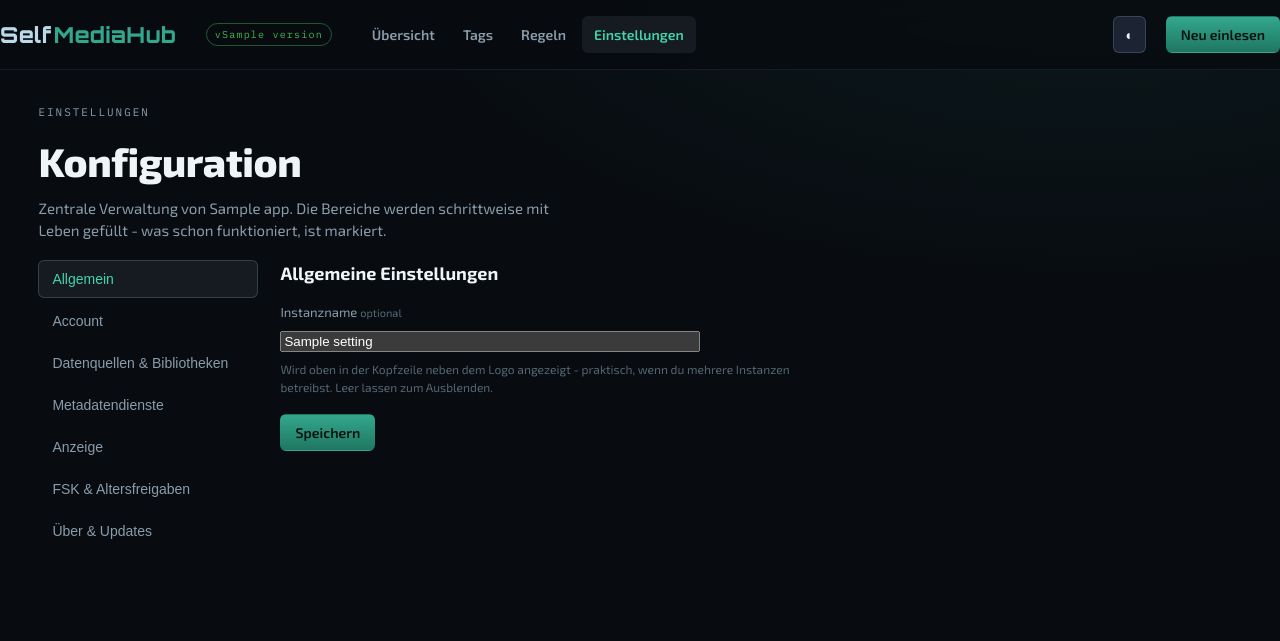
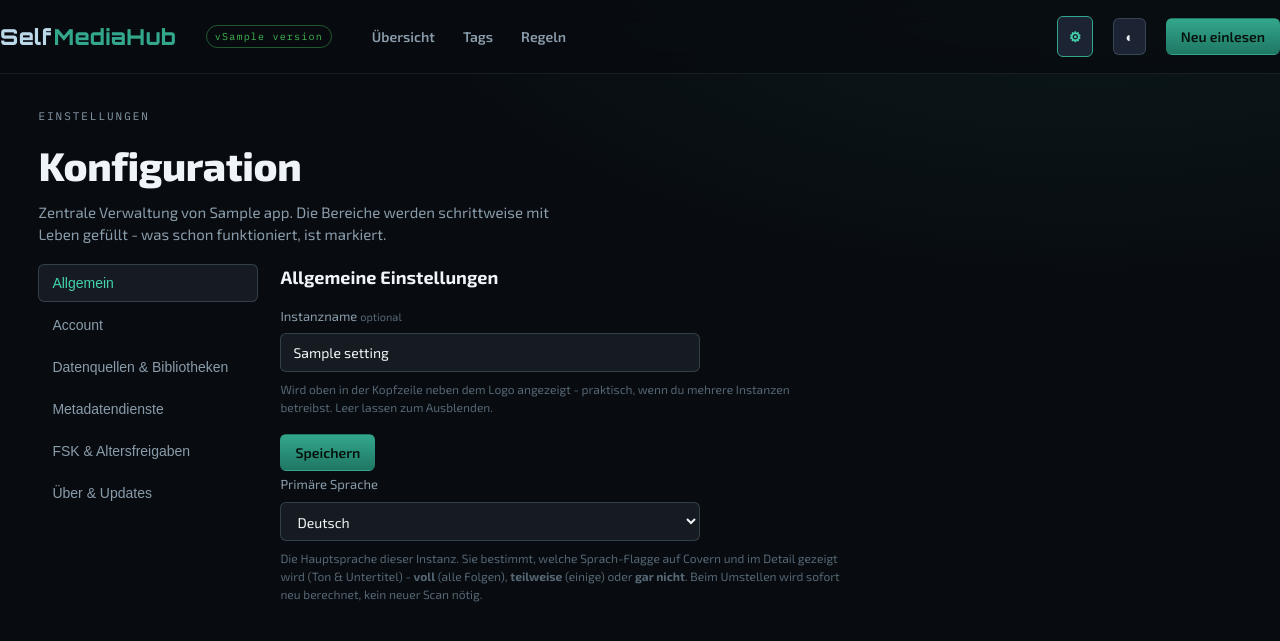
Before and after one commit to s3lfcod3r/selfmediahub, a Python web app: template app/templates/settings.html in a window 1280 px wide. Shown: the top 641 px of the page. Run offline with Jinja, Linux system fonts and the light colour scheme; the template is opened without the code that fills it: most values are stand-ins (such as "Sample title", 1, 10 or a date in 2020).

Commit message:
refactor(ui): Etappe A - einheitliche Felder, Zahnrad als Einstellungen-Einstieg
- css: Basis-.field-Styling (Text/Passwort/Textarea) im Look des Suchfelds
  inkl. Teal-Fokus-Ring - repariert Login, Konto und Datenquellen-Editor
- topbar: Zahnrad wird direkter Einstellungen-Link (auf allen Seiten),
  Einstellungen-Textlink aus der Nav entfernt
- Cover-Anzeige-Menue (FSK-Ecke/Aufloesung/Sprache) entfernt - FSK laesst
  sich in den Einstellungen abschalten, der Rest kommt in Phase 6; zugehoerige
  JS-Logik (initDisp) und tote hide-*-CSS entfernt
- settings: Anzeige-Tab gestrichen, Primaere Sprache nach Allgemein verschoben

```diff
--- a/app/static/css/app.css
+++ b/app/static/css/app.css
@@ -93,6 +93,7 @@ a:hover { text-decoration: underline; }
 }
 .btn-primary:hover { filter: brightness(1.08); border-color: transparent; }
 .btn-icon { padding: 9px 11px; }
+.btn-icon.active { border-color: var(--self-teal); color: var(--self-teal-bright); }
 .btn[disabled] { opacity: 0.55; cursor: progress; }
 
 /* --- Hero / Stats ------------------------------------------ */
@@ -152,12 +153,24 @@ a:hover { text-decoration: underline; }
 }
 .search svg { color: var(--self-text-3); flex: none; }
 
-select.field {
+/* Einheitliches Eingabefeld (Text/Passwort/Textarea) im Look des Suchfelds.
+   Bewusst OHNE width -> die Breite steuert der jeweilige Kontext
+   (.set-field, .auth-form, .filter-panel ...), damit Inline-Filter nicht brechen. */
+.field {
   background: var(--self-bg-2);
   border: 1px solid var(--self-line-strong);
   border-radius: var(--self-radius-sm);
   color: var(--self-text);
   font-family: var(--self-font-sans); font-size: 14px;
+  padding: 10px 12px;
+  transition: border-color var(--self-dur-fast) var(--self-ease);
+}
+.field::placeholder { color: var(--self-text-3); }
+.field:focus { outline: 0; border-color: var(--self-teal);
+  box-shadow: 0 0 0 3px rgba(51, 167, 140, 0.18); }
+textarea.field { resize: vertical; min-height: 64px; line-height: 1.5; }
+
+select.field {
   padding: 9px 12px; cursor: pointer;
 }
 
@@ -401,11 +414,6 @@ table.list td.name { font-weight: 600; }
   box-shadow: 0 12px 30px -14px rgba(0, 0, 0, 0.9);
 }
 .smh-tip.hidden { display: none; }
-
-/* Cover-Badges ein-/ausblendbar (Einstellungs-Menü) */
-.grid.hide-fsk .rating { display: none; }
-.grid.hide-res .qbadge.res { display: none; }
-.grid.hide-lang .langrow { display: none; }
 
 .chips { display: flex; flex-wrap: wrap; gap: 4px; margin-top: 6px; }
 .chip {
--- a/app/templates/_topbar.html
+++ b/app/templates/_topbar.html
@@ -13,28 +13,17 @@
     <span class="instance-name" title="Instanzname">{{ settings['general.instance_name'] }}</span>
     {% endif %}
     <nav class="nav" aria-label="Hauptnavigation">
-      <a href="/"            class="{{ 'active' if active == 'home' }}">Übersicht</a>
-      <a href="/tags"        class="{{ 'active' if active == 'tags' }}">Tags</a>
-      <a href="/regeln"      class="{{ 'active' if active == 'rules' }}">Regeln</a>
-      <a href="/einstellungen" class="{{ 'active' if active == 'settings' }}">Einstellungen</a>
+      <a href="/"       class="{{ 'active' if active == 'home' }}">Übersicht</a>
+      <a href="/tags"   class="{{ 'active' if active == 'tags' }}">Tags</a>
+      <a href="/regeln" class="{{ 'active' if active == 'rules' }}">Regeln</a>
     </nav>
     <div class="spacer"></div>
     {% if auth_active and account %}
     <span class="acct-chip" title="Angemeldet">{{ account.username }}</span>
     <a class="btn btn-small" href="/logout" title="Abmelden">Abmelden</a>
     {% endif %}
-    {% if active == 'home' %}
-    <div class="colmenu" id="dispmenu">
-      <button class="btn btn-icon" id="dispBtn" title="Cover-Anzeige">&#9881;</button>
-      <div class="colmenu-panel" id="dispPanel">
-        <label><input type="checkbox" data-disp="fsk" checked> FSK-Ecke</label>
-        <label><input type="checkbox" data-disp="res" checked> Auflösung</label>
-        <label><input type="checkbox" data-disp="lang" checked> Sprache/UT (unten rechts)</label>
-        <p class="disp-hint">Primäre Sprache jetzt unter
-          <a href="/einstellungen#anzeige">Einstellungen &rarr; Anzeige</a>.</p>
-      </div>
-    </div>
-    {% endif %}
+    <a class="btn btn-icon {{ 'active' if active == 'settings' }}" href="/einstellungen"
+       title="Einstellungen" aria-label="Einstellungen">&#9881;</a>
     <button class="btn btn-icon" id="themeBtn" title="Hell/Dunkel" aria-label="Theme umschalten">◐</button>
     <button class="btn btn-primary" id="syncBtn"><span id="syncLabel">Neu einlesen</span></button>
   </div>
--- a/app/templates/settings.html
+++ b/app/templates/settings.html
@@ -17,7 +17,6 @@
       <button class="set-tab" data-cat="account">Account</button>
       <button class="set-tab" data-cat="quellen">Datenquellen &amp; Bibliotheken</button>
       <button class="set-tab" data-cat="metadaten">Metadatendienste</button>
-      <button class="set-tab" data-cat="anzeige">Anzeige</button>
       <button class="set-tab" data-cat="fsk">FSK &amp; Altersfreigaben</button>
       <button class="set-tab" data-cat="ueber">Über &amp; Updates</button>
     </nav>
@@ -36,6 +35,31 @@
         </div>
         <div class="set-actions">
           <button class="btn btn-primary" id="saveAllgemein">Speichern</button>
+        </div>
+
+        <div class="set-field">
+          <label for="primaryLang">Primäre Sprache</label>
+          {% set pl = settings['display.primary_language'] %}
+          <select class="field" id="primaryLang">
+            <option value="ger"{{ ' selected' if pl == 'ger' }}>Deutsch</option>
+            <option value="eng"{{ ' selected' if pl == 'eng' }}>Englisch</option>
+            <option value="jpn"{{ ' selected' if pl == 'jpn' }}>Japanisch</option>
+            <option value="fre"{{ ' selected' if pl == 'fre' }}>Französisch</option>
+            <option value="spa"{{ ' selected' if pl == 'spa' }}>Spanisch</option>
+            <option value="ita"{{ ' selected' if pl == 'ita' }}>Italienisch</option>
+            <option value="kor"{{ ' selected' if pl == 'kor' }}>Koreanisch</option>
+            <option value="rus"{{ ' selected' if pl == 'rus' }}>Russisch</option>
+            <option value="tur"{{ ' selected' if pl == 'tur' }}>Türkisch</option>
+            <option value="pol"{{ ' selected' if pl == 'pol' }}>Polnisch</option>
+            <option value="nld"{{ ' selected' if pl == 'nld' }}>Niederländisch</option>
+            <option value="por"{{ ' selected' if pl == 'por' }}>Portugiesisch</option>
+            <option value="chi"{{ ' selected' if pl == 'chi' }}>Chinesisch</option>
+            <option value="ara"{{ ' selected' if pl == 'ara' }}>Arabisch</option>
+          </select>
+          <p class="set-desc">Die Hauptsprache dieser Instanz. Sie bestimmt, welche Sprach-Flagge
+             auf Covern und im Detail gezeigt wird (Ton &amp; Untertitel) - <strong>voll</strong>
+             (alle Folgen), <strong>teilweise</strong> (einige) oder <strong>gar nicht</strong>.
+             Beim Umstellen wird sofort neu berechnet, kein neuer Scan nötig.</p>
         </div>
       </section>
 
@@ -95,37 +119,6 @@
            (Priorisierung) je Medienart - z.B. AniDB zuerst für Anime.</p>
       </section>
 
-      <!-- Anzeige -->
-      <section class="set-panel" data-cat="anzeige">
-        <h2 class="card-h">Anzeige</h2>
-        <div class="set-field">
-          <label for="primaryLang">Primäre Sprache</label>
-          {% set pl = settings['display.primary_language'] %}
-          <select class="field" id="primaryLang">
-            <option value="ger"{{ ' selected' if pl == 'ger' }}>Deutsch</option>
-            <option value="eng"{{ ' selected' if pl == 'eng' }}>Englisch</option>
-            <option value="jpn"{{ ' selected' if pl == 'jpn' }}>Japanisch</option>
-            <option value="fre"{{ ' selected' if pl == 'fre' }}>Französisch</option>
-            <option value="spa"{{ ' selected' if pl == 'spa' }}>Spanisch</option>
-            <option value="ita"{{ ' selected' if pl == 'ita' }}>Italienisch</option>
-            <option value="kor"{{ ' selected' if pl == 'kor' }}>Koreanisch</option>
-            <option value="rus"{{ ' selected' if pl == 'rus' }}>Russisch</option>
-            <option value="tur"{{ ' selected' if pl == 'tur' }}>Türkisch</option>
-            <option value="pol"{{ ' selected' if pl == 'pol' }}>Polnisch</option>
-            <option value="nld"{{ ' selected' if pl == 'nld' }}>Niederländisch</option>
-            <option value="por"{{ ' selected' if pl == 'por' }}>Portugiesisch</option>
-            <option value="chi"{{ ' selected' if pl == 'chi' }}>Chinesisch</option>
-            <option value="ara"{{ ' selected' if pl == 'ara' }}>Arabisch</option>
-          </select>
-          <p class="set-desc">Die Hauptsprache dieser Instanz. Sie bestimmt, welche Sprach-Flagge
-             auf Covern und im Detail gezeigt wird (Ton &amp; Untertitel) - <strong>voll</strong>
-             (alle Folgen), <strong>teilweise</strong> (einige) oder <strong>gar nicht</strong>.
-             Beim Umstellen wird sofort neu berechnet, kein neuer Scan nötig.</p>
-        </div>
-        <div class="set-placeholder">Cover-Layout-Editor, Overlay-Konfiguration und
-           Statusanzeigen kommen in <strong>Phase 6</strong>.</div>
-      </section>
-
       <!-- FSK & Altersfreigaben -->
       <section class="set-panel" data-cat="fsk">
         <h2 class="card-h">FSK &amp; Altersfreigaben</h2>
```
Also changed, not shown: app/static/js/app.js (+1 -24 lines).
